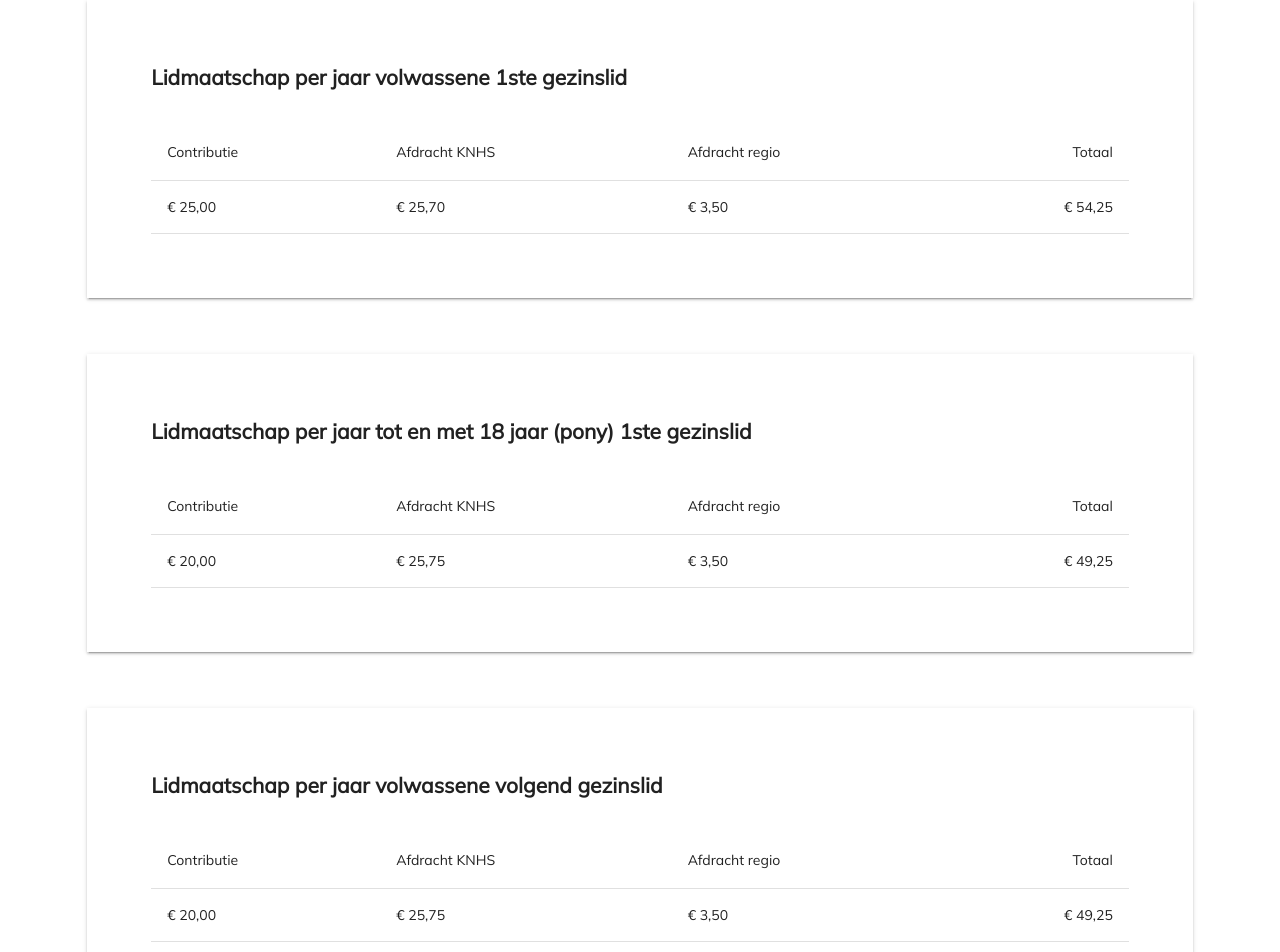
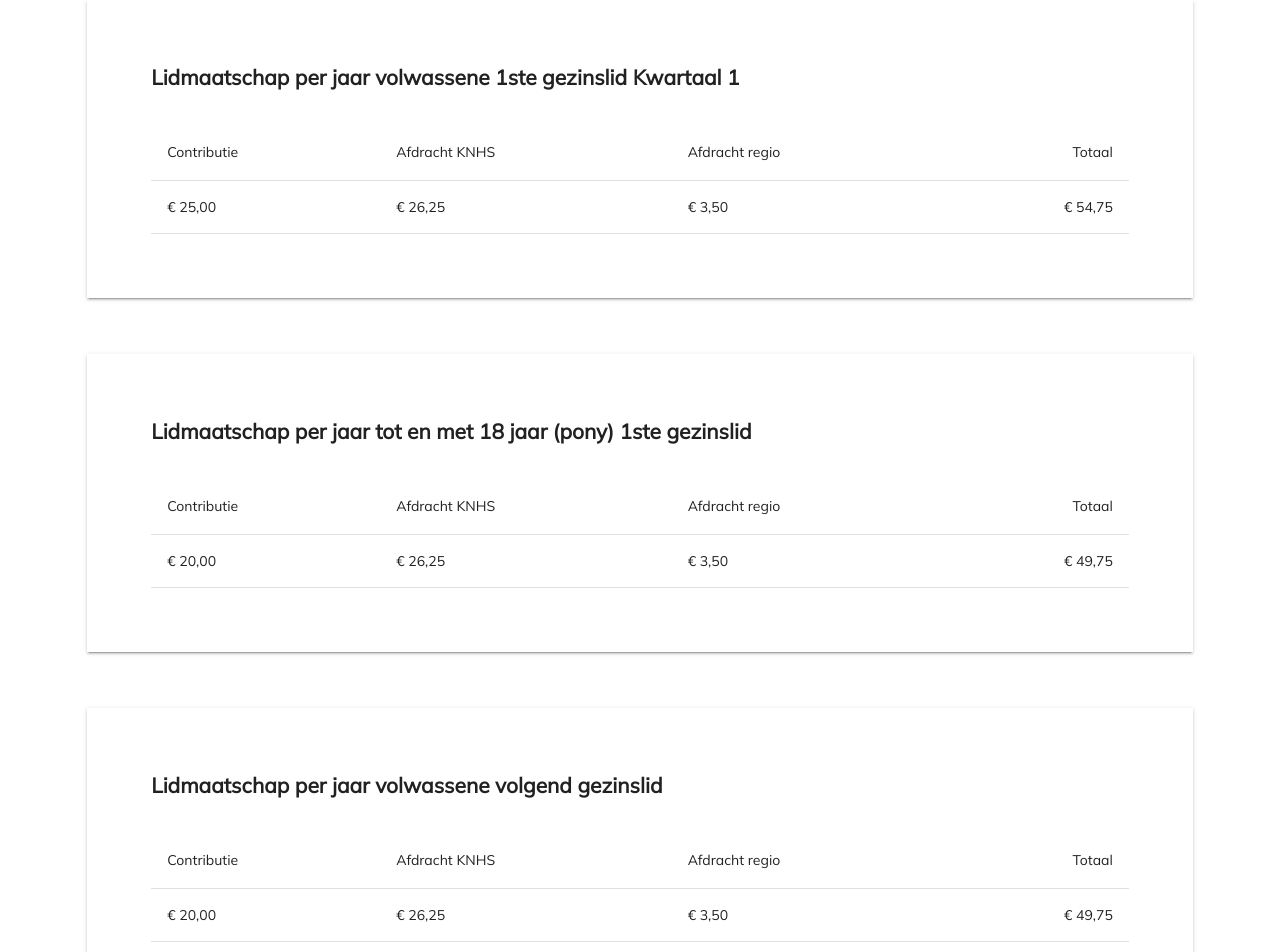
Before and after one commit to nicknijland2/dedrentscheaa, a React (Create React App) app: page / in a window 1280 px wide. Shown: the part 2312-3264 px from the top of the page. Built offline with nearby package versions, Linux system fonts and the light colour scheme; the HTML template or start-up script is replaced by a standard one.

Commit message:
Afdracht KNHS voor 2022 aangepast

```diff
--- a/src/components/Home.js
+++ b/src/components/Home.js
@@ -145,6 +145,7 @@ const Home = (props) => {
                         <Paper className={aboutclasses.paper} elevation={2} square >
                             <Typography className={aboutclasses.lessonHeader} gutterBottom variant="h5">
                                 Lidmaatschap per jaar volwassene 1ste gezinslid
+                                Kwartaal 1
                             </Typography>
                             <TableContainer>
                                 <Table className={tableClasses.table} aria-label='data table'>
@@ -170,13 +171,13 @@ const Home = (props) => {
                                             € 25,00
                                             </TableCell>
                                             <TableCell>
-                                            € 25,70
+                                            € 26,25
                                             </TableCell>
                                             <TableCell>
                                             € 3,50
                                             </TableCell>
                                             <TableCell align="right">
-                                            € 54,25
+                                            € 54,75
                                             </TableCell>
                                         </TableRow>
                                     </TableBody>
@@ -213,13 +214,13 @@ const Home = (props) => {
                                             € 20,00
                                             </TableCell>
                                             <TableCell>
-                                            € 25,75
+                                            € 26,25
                                             </TableCell>
                                             <TableCell>
                                             € 3,50
                                             </TableCell>
                                             <TableCell align="right">
-                                            € 49,25
+                                            € 49,75
                                             </TableCell>
                                         </TableRow>
                                     </TableBody>
@@ -256,13 +257,13 @@ const Home = (props) => {
                                             € 20,00
                                             </TableCell>
                                             <TableCell>
-                                            € 25,75
+                                            € 26,25
                                             </TableCell>
                                             <TableCell>
                                             € 3,50
                                             </TableCell>
                                             <TableCell align="right">
-                                            € 49,25
+                                            € 49,75
                                             </TableCell>
                                         </TableRow>
                                     </TableBody>
--- a/src/components/Members.js
+++ b/src/components/Members.js
@@ -42,13 +42,13 @@ const Members = () => {
                                             € 25,00
                                             </TableCell>
                                             <TableCell>
-                                            € 25,70
+                                            € 26,25
                                             </TableCell>
                                             <TableCell>
                                             € 3,50
                                             </TableCell>
                                             <TableCell align="right">
-                                            € 54,25
+                                            € 54,75
                                             </TableCell>
                                         </TableRow>
                                     </TableBody>
@@ -85,13 +85,13 @@ const Members = () => {
                                             € 20,00
                                             </TableCell>
                                             <TableCell>
-                                            € 25,75
+                                            € 26,25
                                             </TableCell>
                                             <TableCell>
                                             € 3,50
                                             </TableCell>
                                             <TableCell align="right">
-                                            € 49,25
+                                            € 49,75
                                             </TableCell>
                                         </TableRow>
                                     </TableBody>
@@ -128,13 +128,13 @@ const Members = () => {
                                             € 20,00
                                             </TableCell>
                                             <TableCell>
-                                            € 25,75
+                                            € 26,25
                                             </TableCell>
                                             <TableCell>
                                             € 3,50
                                             </TableCell>
                                             <TableCell align="right">
-                                            € 49,25
+                                            € 49,75
                                             </TableCell>
                                         </TableRow>
                                     </TableBody>
@@ -171,13 +171,13 @@ const Members = () => {
                                             € 15,00
                                             </TableCell>
                                             <TableCell>
-                                            € 25,75
+                                            € 26,25
                                             </TableCell>
                                             <TableCell>
                                             € 3,50
                                             </TableCell>
                                             <TableCell align="right">
-                                            € 44,25
+                                            € 44,75
                                             </TableCell>
                                         </TableRow>
                                     </TableBody>
```
